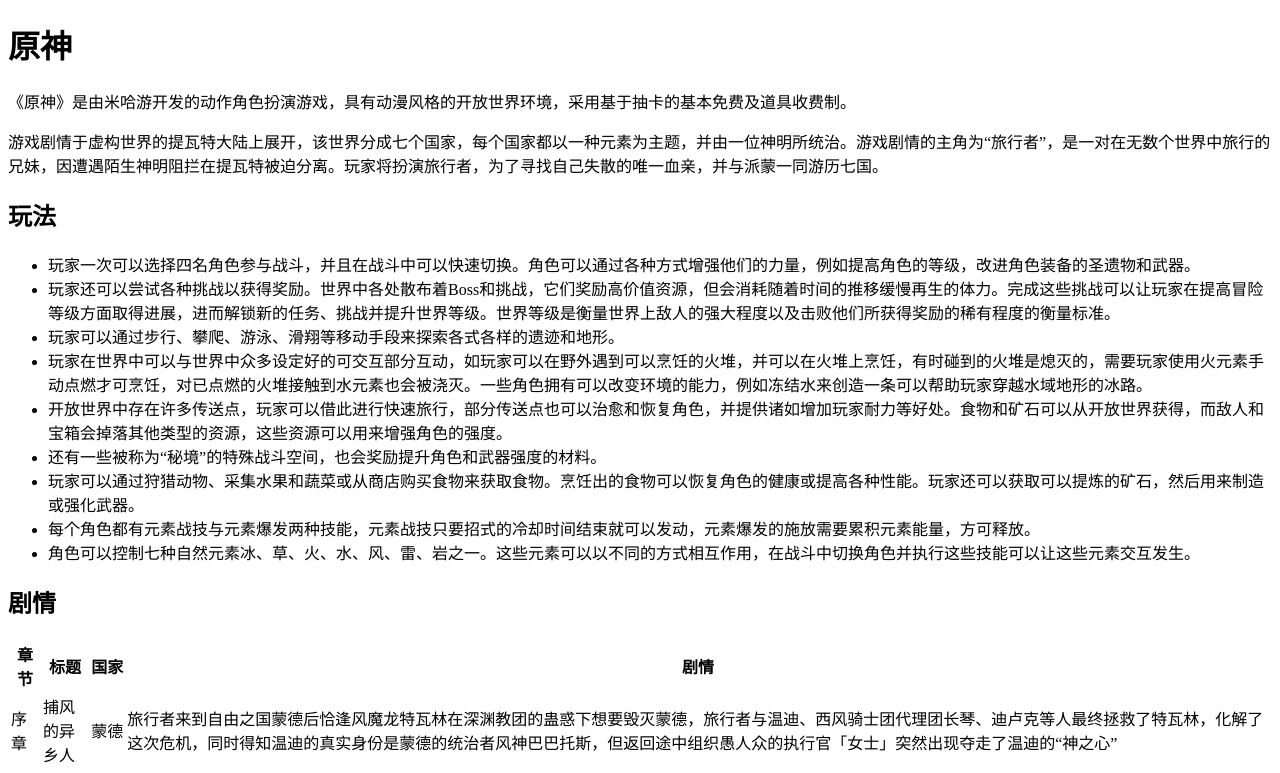
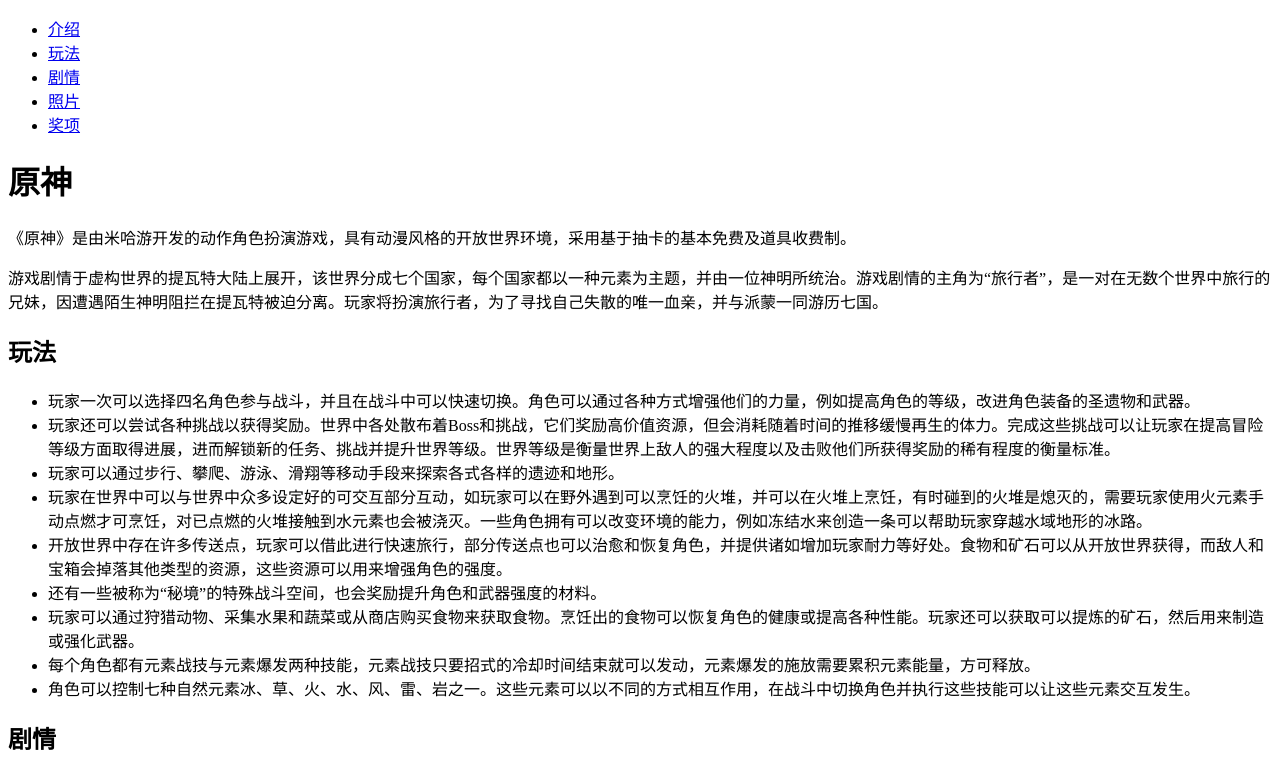
Before and after one commit to chanfrax/genshin, a plain HTML site: page index.html in a window 1280 px wide. Shown: the top 773 px of the page. Drawn offline with Linux system fonts and the light colour scheme.

Commit message:
添加目录

```diff
--- a/index.html
+++ b/index.html
@@ -13,7 +13,15 @@
 </head>
 
 <body>
-
+    <nav>
+        <ul>
+            <li><a href="#genshin">介绍</a></li>
+            <li><a href="#play">玩法</a></li>
+            <li><a href="#plot">剧情</a></li>
+            <li><a href="#pictures">照片</a></li>
+            <li><a href="#awards">奖项</a></li>
+        </ul>
+    </nav>
     <h1 id="genshin">原神</h1>
     <p>
         《原神》是由米哈游开发的动作角色扮演游戏，具有动漫风格的开放世界环境，采用基于抽卡的基本免费及道具收费制。
```
